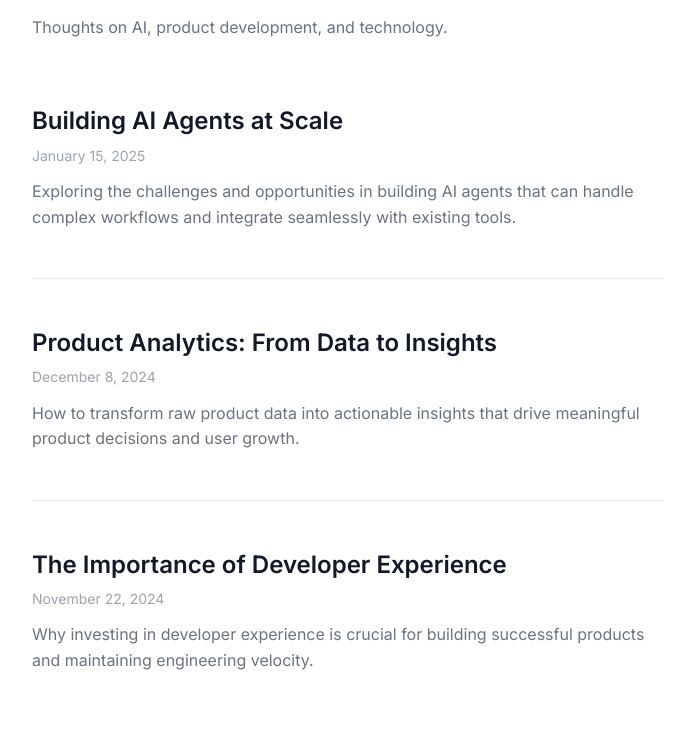
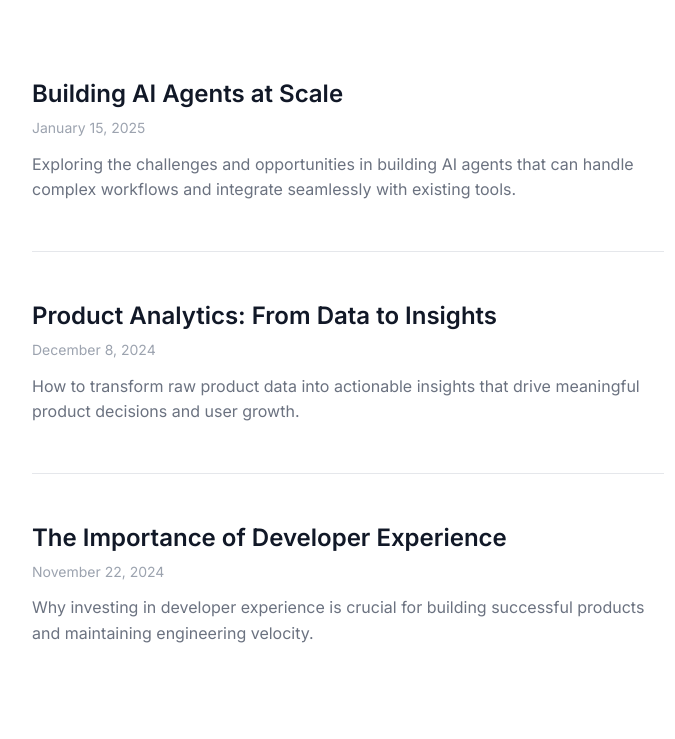
Before and after one commit to ktrann24/khietshome, a plain HTML site: page writing/index.html in a window 1280 px wide. Shown: the part 189-928 px from the top of the page, without its empty margins (292-967 px from the left). Drawn offline with Linux system fonts and the light colour scheme.

Commit message:
Update index.html

```diff
--- a/writing/index.html
+++ b/writing/index.html
@@ -25,7 +25,6 @@
 
                 <div class="hero-content">
                     <p class="hero-text">
-                        Thoughts on AI, product development, and technology.
                     </p>
                 </div>
             </section>
```
